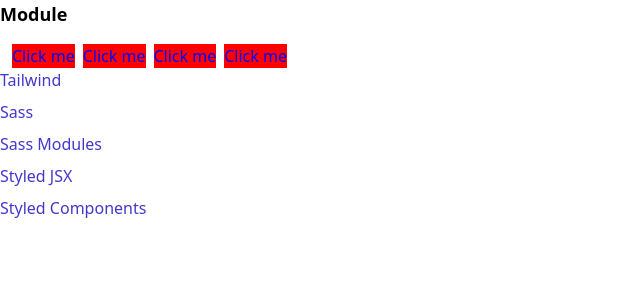
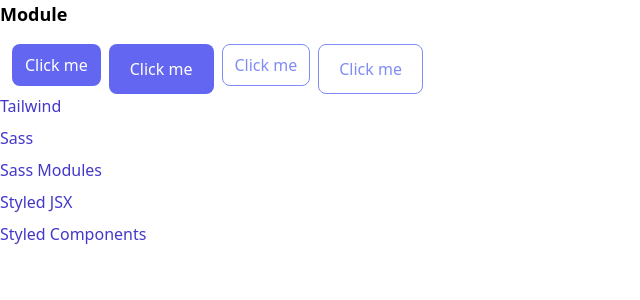
Before and after one commit to ulysset/evaluation-styling, a Next.js app: page /SassModules in a window 1280 px wide. Shown: the top 300 px of the page, without its empty margins (0-640 px from the left). Built offline with nearby package versions, Linux system fonts and the light colour scheme.

Commit message:
Add styles for SassModules

```diff
--- a/components/Button_SassModules.js
+++ b/components/Button_SassModules.js
@@ -1,11 +1,25 @@
 import { useState } from "react";
+import initStyle from "../initStyle";
 import styles from "./Button_SassModules.module.scss";
-export default function ButtonTailwind({ importance = "primary", size = "normal", children = "Click me" }) {
+
+export default function Button({ importance = "primary", size = "normal", children = "Click me", rootStyle = "" }) {
   const [clicked, setClicked] = useState(false);
 
-  const buttonType = clicked ? "clicked" : importance;
+  const style = initStyle(
+    {
+      variations: {
+        importance,
+        size,
+      },
+      states: {
+        clicked,
+      },
+    },
+    styles
+  );
+
   return (
-    <button className={`${styles.test} ${styles.test1}`} onClick={() => setClicked(!clicked)} type="button">
+    <button {...style(styles.root, rootStyle)} onClick={() => setClicked(!clicked)}>
       {!clicked ? children : "Clicked"}
     </button>
   );
--- a/components/Button_SassModules.module.scss
+++ b/components/Button_SassModules.module.scss
@@ -1,6 +1,64 @@
-.test {
-  color: blue;
+.root {
+  &[class] {
+    border-style: solid;
+    border-color: transparent;
+    border-radius: var(--radius-md);
+    outline: none;
+
+    cursor: pointer;
+    transition: all var(--ease-out) var(--duration-100);
+
+    border-width: var(--thickness-sm);
+
+    white-space: nowrap;
+    font-family: var(--font-sans-serif);
+    font-weight: var(--font-weight-medium);
+    color: var(--white);
+
+    &:hover {
+      transform: scale(1.1);
+    }
+  }
+
+  &.importance_primary {
+    background-color: var(--indigo-500);
+
+    &:hover {
+      background-color: var(--indigo-600);
+    }
+
+    &.clicked_true {
+      background-color: var(--red-500);
+    }
+
+    &.clicked_true:hover {
+      background-color: var(--red-600);
+    }
+  }
+
+  &.importance_secondary {
+    color: var(--indigo-400);
+
+    border-color: currentColor;
+
+    &:hover {
+      color: var(--indigo-500);
+    }
+
+    &.clicked_true {
+      color: var(--red-500);
+    }
+
+    &.clicked_true:hover {
+      color: var(--red-600);
+    }
+  }
+
+  &.size_normal {
+    padding: var(--space-2) var(--space-3);
+  }
+
+  &.size_big {
+    padding: var(--space-3) var(--space-5);
+  }
 }
-.test1 {
-  background-color: red;
-}
--- /dev/null
+++ b/initStyle.js
@@ -0,0 +1,21 @@
+export default (config, styles) => {
+  let modifiersClassName = "";
+  Object.entries(config.variations).forEach((variation) => {
+    if (styles[`${variation[0]}_${variation[1]}`]) {
+      modifiersClassName += " " + styles[`${variation[0]}_${variation[1]}`];
+    }
+  });
+  Object.entries(config.states).forEach((state) => {
+    if (styles[`${state[0]}_${state[1]}`]) {
+      modifiersClassName += " " + styles[`${state[0]}_${state[1]}`];
+    }
+  });
+
+  return (elementClassName, passedClassName) => {
+    const addedClassName = passedClassName ? ` ${passedClassName}` : "";
+
+    return {
+      className: `${elementClassName}${modifiersClassName}${addedClassName}`,
+    };
+  };
+};
--- a/pages/Sass.js
+++ b/pages/Sass.js
@@ -1,6 +1,6 @@
 import Button from "../components/Button_Sass";
 
-export default function App() {
+export default function Home() {
   return (
     <div className="App_root">
       <Button importance="primary" size="normal">
```
